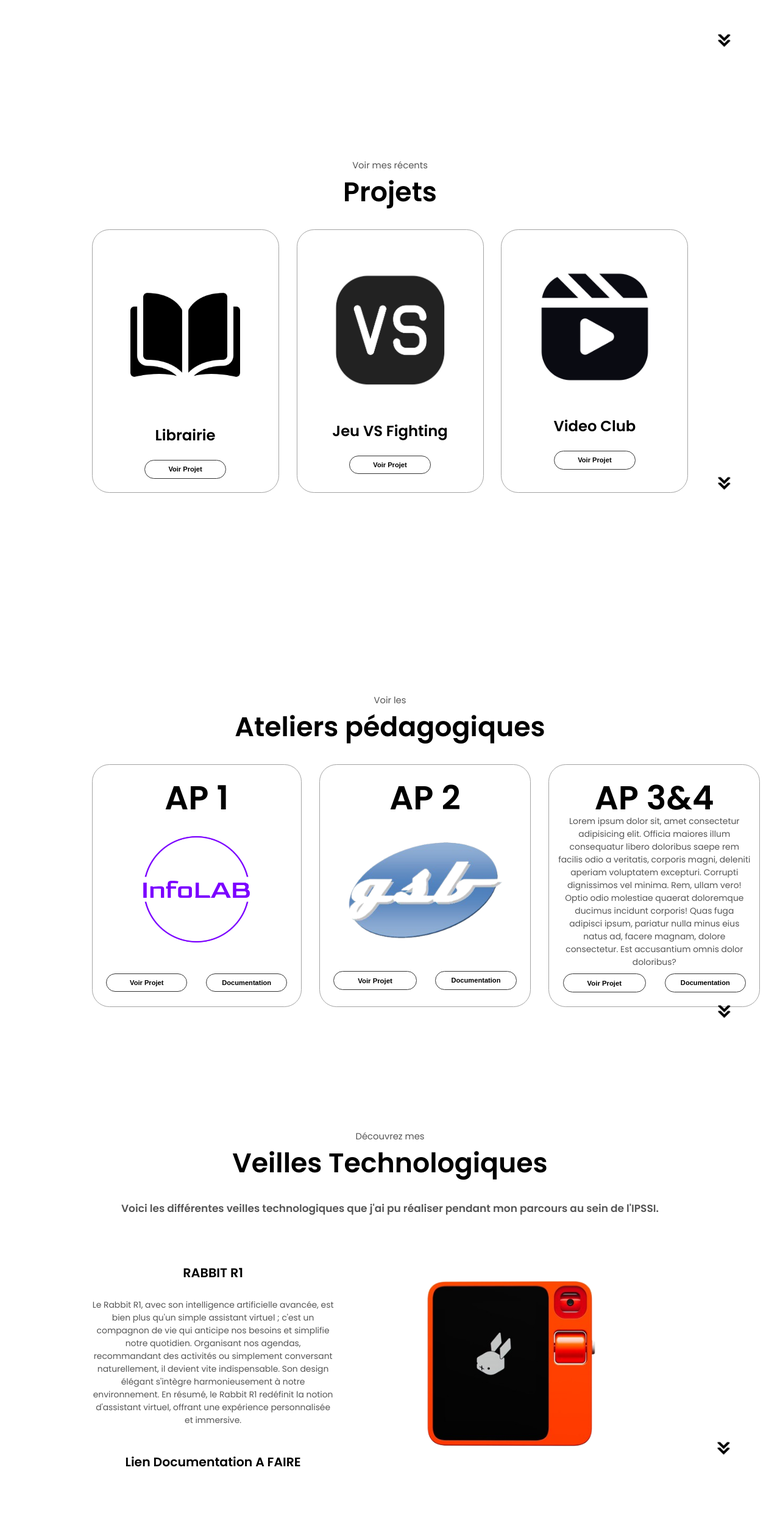
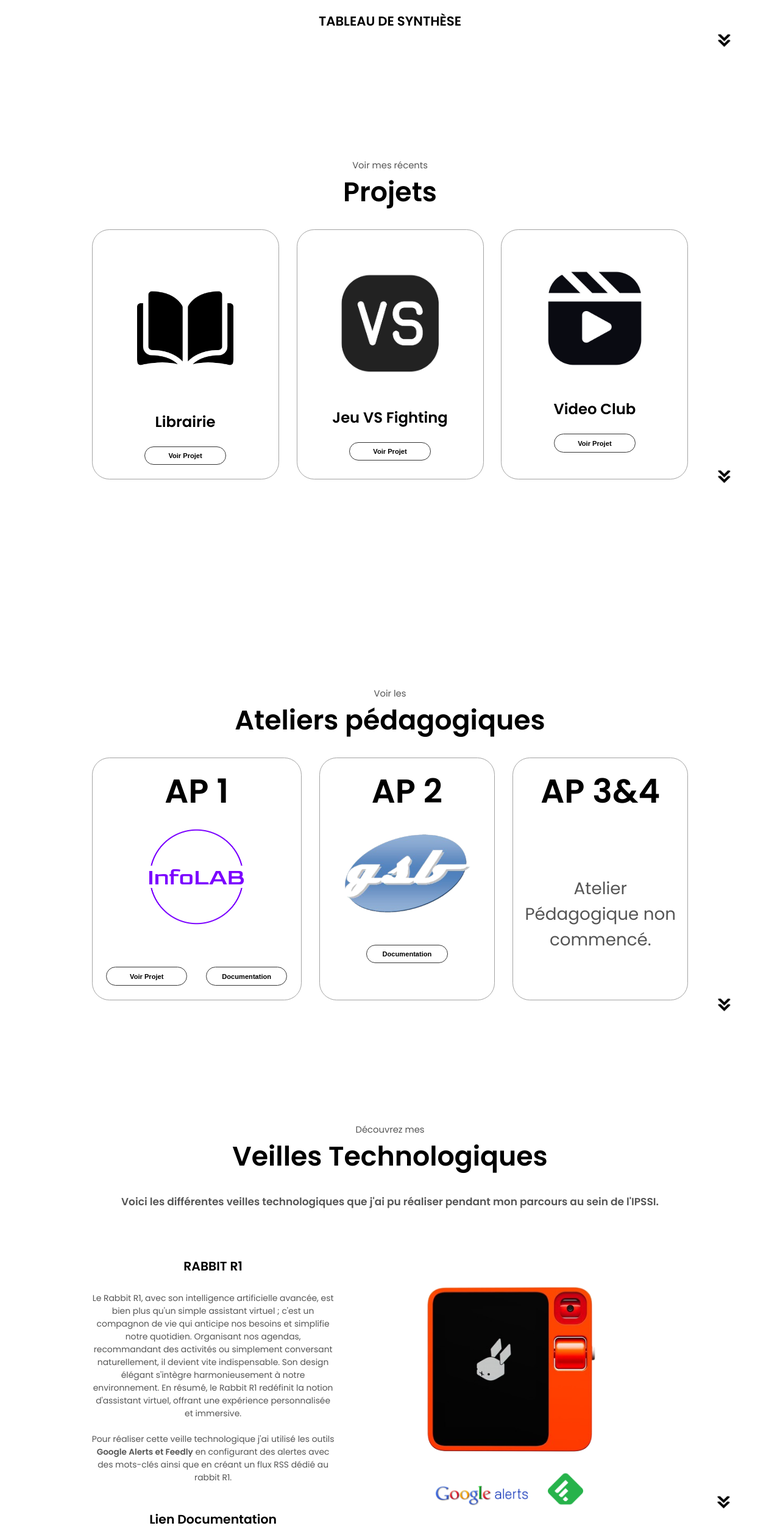
Before and after one commit to fluffy1211/PortfolioGabriel, a plain HTML site: page index.html in a window 1280 px wide. Shown: the part 3098-5613 px from the top of the page at 61% size. Drawn offline with Linux system fonts and the light colour scheme.

Commit message:
a lot added

```diff
--- a/index.html
+++ b/index.html
@@ -181,6 +181,8 @@
                     </h2>
                 </div>
             </div>
+            <br>
+            <h1 class="table"><a href="./assets/synthesegabriel.xlsx" download>TABLEAU DE SYNTHÈSE</a></h1>
         </div>
         <img src="./assets/arrow.png" alt="Arrow" class="icon arrow" onclick="location.href='./#projects'"/>
     </section>
@@ -237,11 +239,12 @@
                     <img src="./assets/infolab.PNG" alt="Project" class="project-img infolab">
                 </div>
                 <div class="btn-container">
-                    <form action="" target="_blank">
+                    <form action="https://github.com/fluffy1211/InfoLab" target="_blank">
                         <input type="submit" value="Voir Projet">
                     </form>
-                    <form action="" target="_blank">
+                    <form action="./assets/pdfap1.pdf" target="_blank">
                         <input type="submit" value="Documentation">
+                    </form>
                 </div>
             </div>
             <div class="border-containers color-container">
@@ -249,27 +252,23 @@
                     <h1 class="ap1" >AP 2</h1>
                     <img src="./assets/gsb.png" alt="Project" class="project-img gsb">
                 </div>
-                <p></p>
                 <div class="btn-container">
-                    <form action="" target="_blank">
-                        <input type="submit" value="Voir Projet">
+                    <form action="./assets/ap2gsb.pdf" target="_blank">
+                        <input type="submit" value="Documentation">
                     </form>
-                    <form action="" target="_blank">
-                        <input type="submit" value="Documentation">
                 </div>
             </div>
             <div class="border-containers color-container">
                 <div class="article-container">
-                    <h1 class="ap1" >AP 3&4</h1>
+                    <h1 class="ap1 ap3" >AP 3&4</h1>
                 </div>
-                <p>Lorem ipsum dolor sit, amet consectetur adipisicing elit. Officia maiores illum consequatur libero doloribus saepe rem facilis odio a veritatis, corporis magni, deleniti aperiam voluptatem excepturi. Corrupti dignissimos vel minima.
-                Rem, ullam vero! Optio odio molestiae quaerat doloremque ducimus incidunt corporis! Quas fuga adipisci ipsum, pariatur nulla minus eius natus ad, facere magnam, dolore consectetur. Est accusantium omnis dolor doloribus?</p>
+                <p class="aptext">Atelier Pédagogique non commencé.</p>
                 <div class="btn-container">
-                    <form action="" target="_blank">
+                    <!-- <form action="" target="_blank">
                         <input type="submit" value="Voir Projet">
                     </form>
                     <form action="" target="_blank">
-                        <input type="submit" value="Documentation">
+                        <input type="submit" value="Documentation"> -->
                 </div>
             </div>
         </div>
@@ -292,13 +291,18 @@
             <div class="veilles-container">
 
                 <div class="veille">
-                    <h2 class="veille-title">RABBIT R1</h2>
-                    <p>Le Rabbit R1, avec son intelligence artificielle avancée, est bien plus qu'un simple assistant virtuel ; c'est un compagnon de vie qui anticipe nos besoins et simplifie notre quotidien. Organisant nos agendas, recommandant des activités ou simplement conversant naturellement, il devient vite indispensable. Son design élégant s'intègre harmonieusement à notre environnement. En résumé, le Rabbit R1 redéfinit la notion d'assistant virtuel, offrant une expérience personnalisée et immersive.</p>
+                    <h2 class="veille-title"><a href="https://www.rabbit.tech/" target="_blank">RABBIT R1</a></h2>
+                    <p>Le Rabbit R1, avec son intelligence artificielle avancée, est bien plus qu'un simple assistant virtuel ; c'est un compagnon de vie qui anticipe nos besoins et simplifie notre quotidien. Organisant nos agendas, recommandant des activités ou simplement conversant naturellement, il devient vite indispensable. Son design élégant s'intègre harmonieusement à notre environnement. En résumé, le Rabbit R1 redéfinit la notion d'assistant virtuel, offrant une expérience personnalisée et immersive.
                     <br><br>
-                    <h2><a href="" target="_blank">Lien Documentation A FAIRE</a></h2>
+                    Pour réaliser cette veille technologique j'ai utilisé les outils <strong>Google Alerts et Feedly</strong> en configurant des alertes avec des mots-clés ainsi que en créant un flux RSS dédié au rabbit R1.
+                    </p>
+                    <br><br>
+                    <h2><a href="./assets/veilletechno1.pdf" target="_blank">Lien Documentation</a></h2>
                 </div>
                 <div class="image-container">
                     <img src="./assets/rabbit_r1.png" alt="rabbit" class="rabbit">
+                    <img src="./assets/google_alerts.png" alt="alert" class="alert">
+                    <img src="./assets/feedly.png" alt="feedly" class="feedly">
                 </div>
         </div>
         <img src="./assets/arrow.png" alt="Arrow" class="icon arrow" onclick="location.href='./#veilles2'"/>
@@ -307,15 +311,15 @@
             <div class="veilles-container">
 
                 <div class="veille">
-                    <h2 class="veille-title">EN CONSTRUCTION</h2>
+                    <h2 class="veille-title">Veille à réaliser</h2>
                     <p>Lorem ipsum dolor sit amet consectetur adipisicing elit. Ipsa, voluptates, incidunt iure autem explicabo beatae mollitia cumque similique sit itaque ad qui maiores illo, aperiam quo. Excepturi at assumenda a?
                     Minima modi facere, voluptas eius veritatis totam odio placeat illo distinctio vel amet enim! Molestias eum voluptatum amet neque accusantium in, aut optio, officia expedita delectus autem debitis similique vel?</p>
                     <br><br>
                     <h2><a href="" target="_blank">Lien à mettre</a></h2>
                 </div>
-                <div class="image-container">
+                <!-- <div class="image-container">
                     <img src="./assets/rabbit_r1.png" alt="rabbit" class="rabbit">
-                </div>
+                </div> -->
         </div>
         <img src="./assets/arrow.png" alt="Arrow" class="icon arrow" onclick="location.href='./#parcours'"/>
     </section>
@@ -335,7 +339,7 @@
             <div class="veilles-container">
 
                 <div class="veille">
-                    <h2 class="veille-title"><a href="https://www.finastra.com/">FINASTRA</a></h2>
+                    <h2 class="veille-title"><a href="https://www.finastra.com/" target="_blank">FINASTRA</a></h2>
                     <p>
                         Finastra est une entreprise proposant des solutions logicielles pour les banques et les institutions financières.
                         Avec des miliers de clients dans plus de 130 pays, Finastra joue un rôle clé dans la transformation numérique du secteur financier.<br><br>
@@ -343,6 +347,8 @@
                         Au sein de Finastra, j'ai pu travailler sur le développement d'un outil de travail utilisé au sein de l'entreprise, passant par la correction de bugs ainsi que l'ajouts de fonctionnalités dans le but d'améliorer l'expérience utilisateur.
 
                         Par exemple, j'ai pu travailler sur l'ajout d'une fonctionnalité concernant le login sur un serveur Azure en fonction de l'état de connexion de l'utilisateur.
+                        <br><br>
+                        J'ai pu travailler sur les langages<strong> Typescript, NestJS, JestJS</strong>, ainsi que sur l'utilisation de Git et de Bitbucket.
                     </p>
                     <br><br>
                     <!-- <h2><a href="https://www.canva.com/design/DAF9nIjI3JU/qh8mupyObi4glSfg_TNq0g/edit?utm_content=DAF9nIjI3JU&utm_campaign=designshare&utm_medium=link2&utm_source=sharebutton" target="_blank">Lien Rapport</a></h2> -->
--- a/style.css
+++ b/style.css
@@ -316,8 +316,8 @@ article .icon {
 
 .project-img {
     border-radius: 2rem;
-    width: 90%;
-    height: 90%;
+    width: 80%;
+    height: 80%;
 }
 
 .project2 {
@@ -329,8 +329,8 @@ article .icon {
 }
 
 .project3 {
-    height: 65%;
-    width: 65%;
+    height: 57%;
+    width: 57%;
     padding-top: 5rem;
 }
 
@@ -339,8 +339,8 @@ article .icon {
 }
 
 .project1 {
-    height: 80%;
-    width: 80%;
+    height: 70%;
+    width: 70%;
     padding-top: 2.5rem;
 }
 
@@ -369,7 +369,7 @@ article .icon {
 }
 
 .infolab {
-    margin-bottom: 3rem;
+    margin-bottom: 4.5rem;
 }
 
 .gsb {
@@ -487,10 +487,19 @@ ul {
     padding-top: 5rem;
 }
 
+.alert {
+    padding-left: 12rem;
+}
+
+.feedly {
+    width: 10%;
+    padding-left: 2rem;
+}
+
 .finastra {
     width: 32rem;
     padding-left: 2rem;
-    padding-top: 3rem;
+    padding-top: 5rem;
 }
 
 #veilles2 {
@@ -507,3 +516,12 @@ ul {
     position: relative;
     margin-top: 20vh;
  }
+
+ .aptext {
+    font-size: 2rem;
+    padding-top: 8rem;
+ }
+
+ .table {
+    text-align: center;
+ }
```
Also changed, not shown: assets/feedly.png (added), assets/google_alerts.png (added), 5 other files.
